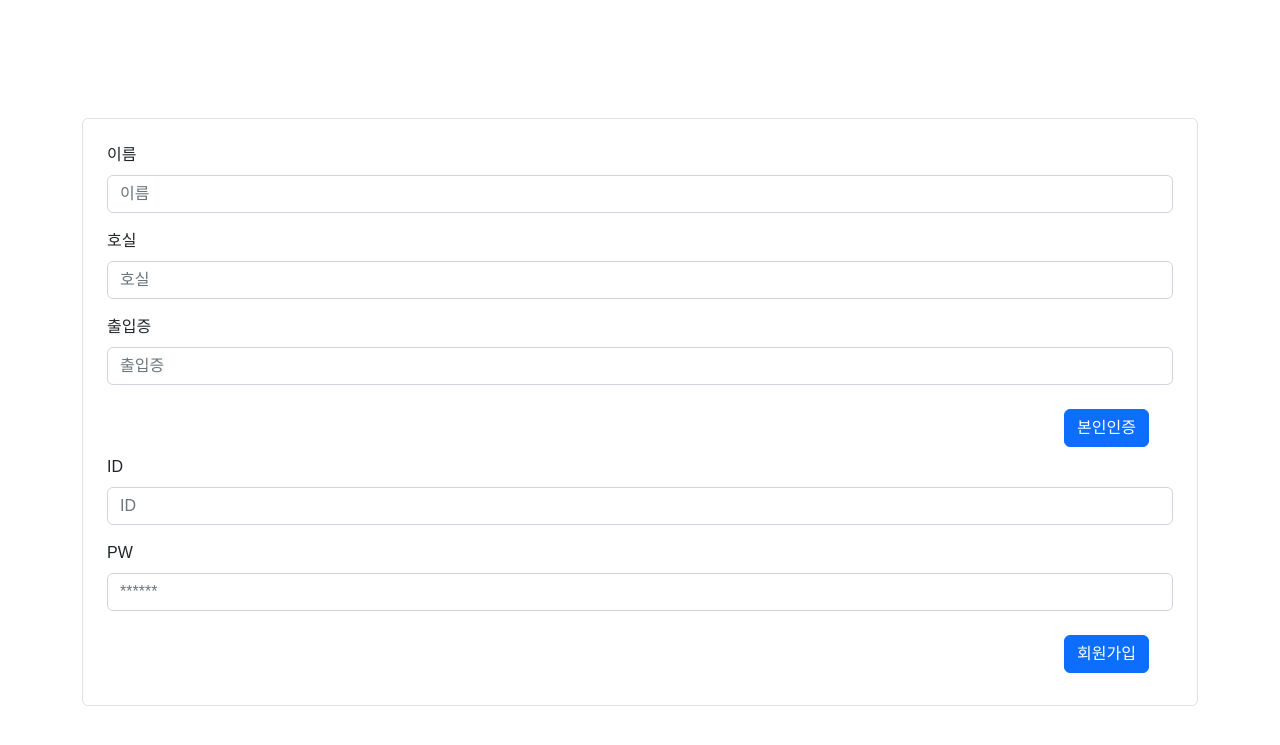
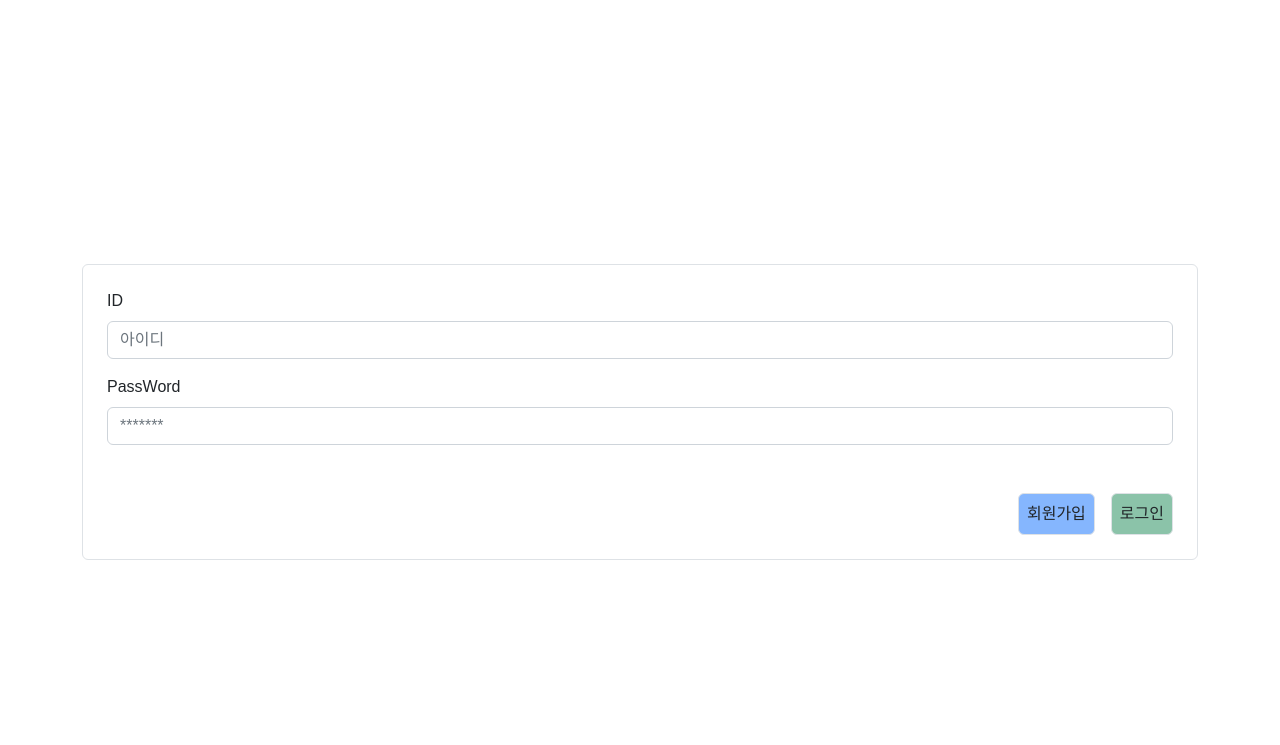
Before and after one commit to SWKAIST6/TEAM06_Project, a Flask app: page / in a window 1280 px wide. Shown: the top 745 px of the page. Run offline with Flask 2, Linux system fonts and the light colour scheme; some libraries are stand-ins or nearby versions.

Commit message:
(feature) register, login 구현

```diff
--- a/app.py
+++ b/app.py
@@ -1,4 +1,4 @@
-from flask import Flask, render_template, jsonify, request
+from flask import Flask, render_template, jsonify, request, Blueprint
 from pymongo import MongoClient
 import hashlib, datetime, jwt
 
@@ -10,9 +10,17 @@ db = client.dbsparta
 
 @app.route('/')
 def home():
+   return render_template('form.html')
+
+@app.route('/login')
+def getLogin():
+   return render_template('form.html')
+
+@app.route('/register')
+def getRegister():
    return render_template('signup.html')
 
-@app.route('/register', methods=['POST'])
+@app.route('/api/register', methods=['post'])
 def api_register():
    id_receive = request.form['id_give']
    pw_receive = request.form['pw_give']
@@ -27,8 +35,7 @@ def api_register():
 
    return jsonify({'result': 'success'})
 
-
-@app.route('/login', methods=['POST'])
+@app.route('/api/login', methods=['POST'])
 def api_login():
    id_receive = request.form['id_give']
    pw_receive = request.form['pw_give']
@@ -42,11 +49,12 @@ def api_login():
             'id': id_receive,
             'exp': datetime.datetime.utcnow() + datetime.timedelta(seconds=5)
       }
-      token = jwt.encode(payload, SECRET_KEY, algorithm='HS256')
+      token = jwt.encode(payload, 'secret', algorithm='HS256')
       return jsonify({'result': 'success', 'token': token})
    else:
       return jsonify({'result': 'fail', 'msg': '아이디/비밀번호가 일치하지 않습니다.'})
 
 
+
 if __name__ == '__main__':
    app.run('0.0.0.0', port=5000, debug=True)
--- a/templates/form.html
+++ b/templates/form.html
@@ -14,6 +14,34 @@
         crossorigin="anonymous"
     />
 
+    <script src="http://code.jquery.com/jquery-latest.min.js"></script>
+    <script type="text/javascript" src="./jquery.cookie.js"></script>
+    <script type="text/javascript"
+        src="https://cdnjs.cloudflare.com/ajax/libs/jquery-cookie/1.4.1/jquery.cookie.min.js"></script>
+
+    <script>
+        function login() {
+                let id = $("#id_User").val();
+                let pw = $("#pw_User").val();
+
+                $.ajax({
+                    type: "POST",
+                    url: "/api/login",
+                    data: { id_give: id, pw_give: pw },
+                    success: function (response) {
+                        if (response["result"] == "success") {
+                            $.cookie('mytoken', response['token']);
+                            alert("로그인 성공!");
+                            window.location.reload
+                        } else {
+                            alert("서버 오류!")
+                        }
+                    }
+                })
+            }
+    </script>
+
+
     <title>Team6</title>
 </head>
 <body>
@@ -25,20 +53,20 @@
 
             <form action="" class="mb-3">
                 <label for="id_id" class="form-label">ID</label>
-                <input type="text" name="user_id" class="form-control" id="id_id" placeholder="아이디">
+                <input type="text" name="user_id" class="form-control" id="id_User" placeholder="아이디">
             </form>
 
             <form action="" class="mb-3">
                 <label for="pw_id" class="form-label">PassWord</label>
-                <input class="form-control" name="user_pw" id="pw_id" placeholder="*******">
+                <input type="password" class="form-control" name="user_pw" id="pw_User" placeholder="*******">
             </form>
 
             <div class="d-flex justify-content-end mt-5">
                 <div class="me-3 border rounded p-2 bg-primary bg-opacity-50">
-                    <a href="#" class="text-decoration-none text-dark">회원가입</a>
+                    <a href="#" onclick="location.href='/register'" class="text-decoration-none text-dark">회원가입</a>
                 </div>
                 <div class="border rounded p-2 bg-success bg-opacity-50">
-                    <a href="#" class="text-decoration-none text-dark">로그인</a>
+                    <a href="#" onclick="login()" class="text-decoration-none text-dark">로그인</a>
                 </div>
             </div>
 
--- a/templates/signup.html
+++ b/templates/signup.html
@@ -14,7 +14,35 @@
         crossorigin="anonymous"
     />
 
+    <script src="http://code.jquery.com/jquery-latest.min.js"></script>
+
     <title>Team6</title>
+
+    <script>
+
+
+        function register() {
+                let id = $("#id_newUser").val();
+                let pw = $("#pw_newUser").val();
+                let name = $("#name_newUser").val();
+                let room = $("#room_newUser").val();
+
+                $.ajax({
+                    type: "POST",
+                    url: "/api/register",
+                    data: { id_give: id, pw_give: pw, name_give: name, room_give: room },
+                    success: function (response) {
+                        if (response["result"] == "success") {
+                            alert("회원가입 완료!");
+                            window.location.replace('/login')
+                        } else {
+                            alert("서버 오류!")
+                        }
+                    }
+                })
+            }
+
+    </script>
 </head>
 <body>
     {% block head %}
@@ -26,17 +54,17 @@
                 <div>
                     <form action="" class="mb-3">
                         <label for="name_id" class="form-label">이름</label>
-                        <input type="text" class="form-control" id="name_id" name="user_name" placeholder="이름">
+                        <input type="text" class="form-control" id="name_newUser" name="user_name" placeholder="이름">
                     </form>
 
                     <form action="" class="mb-3">
                         <label for="room_id" class="form-label">호실</label>
-                        <input class="form-control" id="room_id" name="user_room" placeholder="호실">
+                        <input class="form-control" id="room_newUser" name="user_room" placeholder="호실">
                     </form>
 
                     <form action="" class="mb-3">
                         <label for="enter_id" class="form-label">출입증</label>
-                        <input class="form-control" id="enter_id" name="user_enter" placeholder="출입증">
+                        <input class="form-control" id="enter_newUser" name="user_enter" placeholder="출입증">
                     </form>
                 </div>
                 <div class="d-flex justify-content-end mt-3">
@@ -51,18 +79,18 @@
 
                     <form action="" class="mb-3">
                         <label for="name_id" class="form-label">ID</label>
-                        <input type="text" class="form-control" id="name_id" name="user_id" placeholder="ID">
+                        <input type="text" class="form-control" id="id_newUser" name="user_id" placeholder="ID">
                     </form>
 
                     <form action="" class="mb-3">
                         <label for="pw_id" class="form-label">PW</label>
-                        <input class="form-control" id="pw_id" name="user_pw" placeholder="******">
+                        <input class="form-control" id="pw_newUser" name="user_pw" placeholder="******">
                     </form>
 
                 </div>
                 <div class="d-flex justify-content-end mt-3">
                     <form action="" class="me-3 p-2">
-                        <button type="submit" class="btn btn-primary">회원가입</button>
+                        <button type="submit" onclick="register()" class="btn btn-primary">회원가입</button>
                     </form>
                 </div>
             </div>
```
Lines whose indentation alone changed are shown as unchanged.
